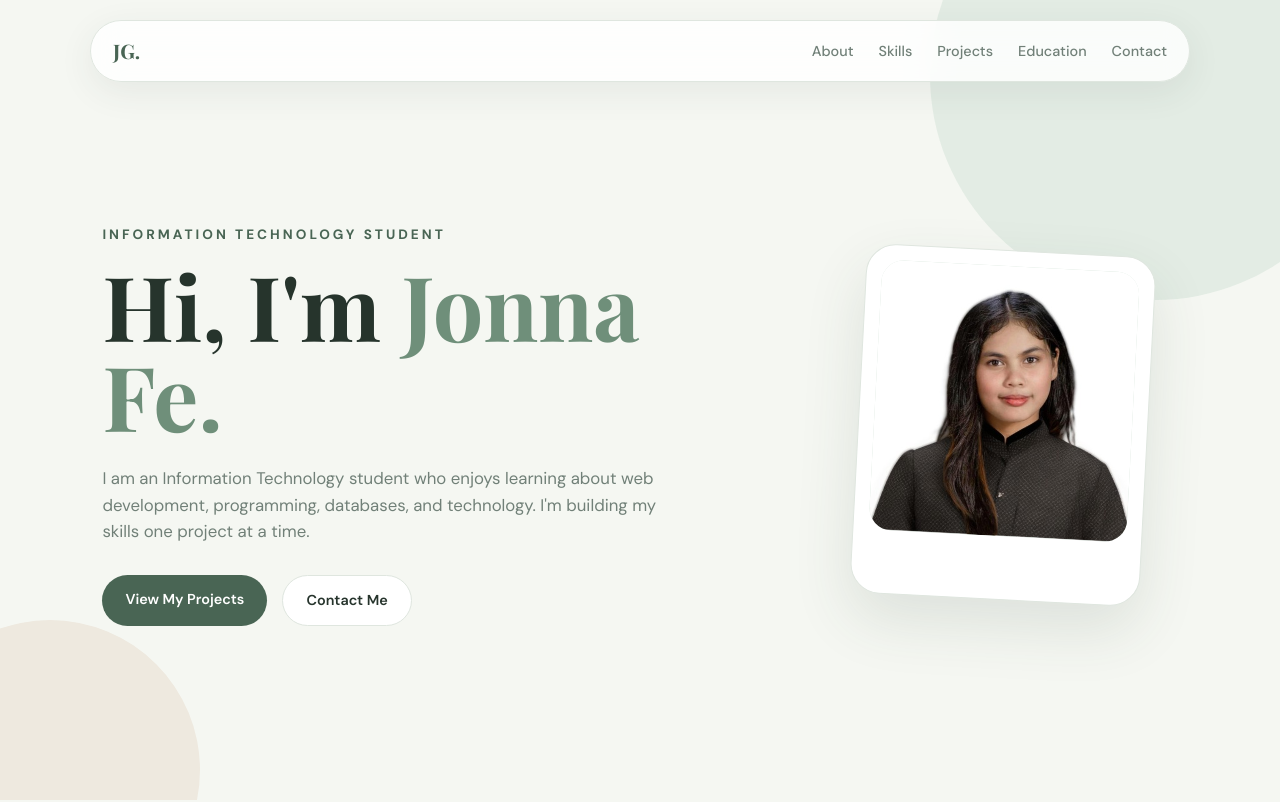
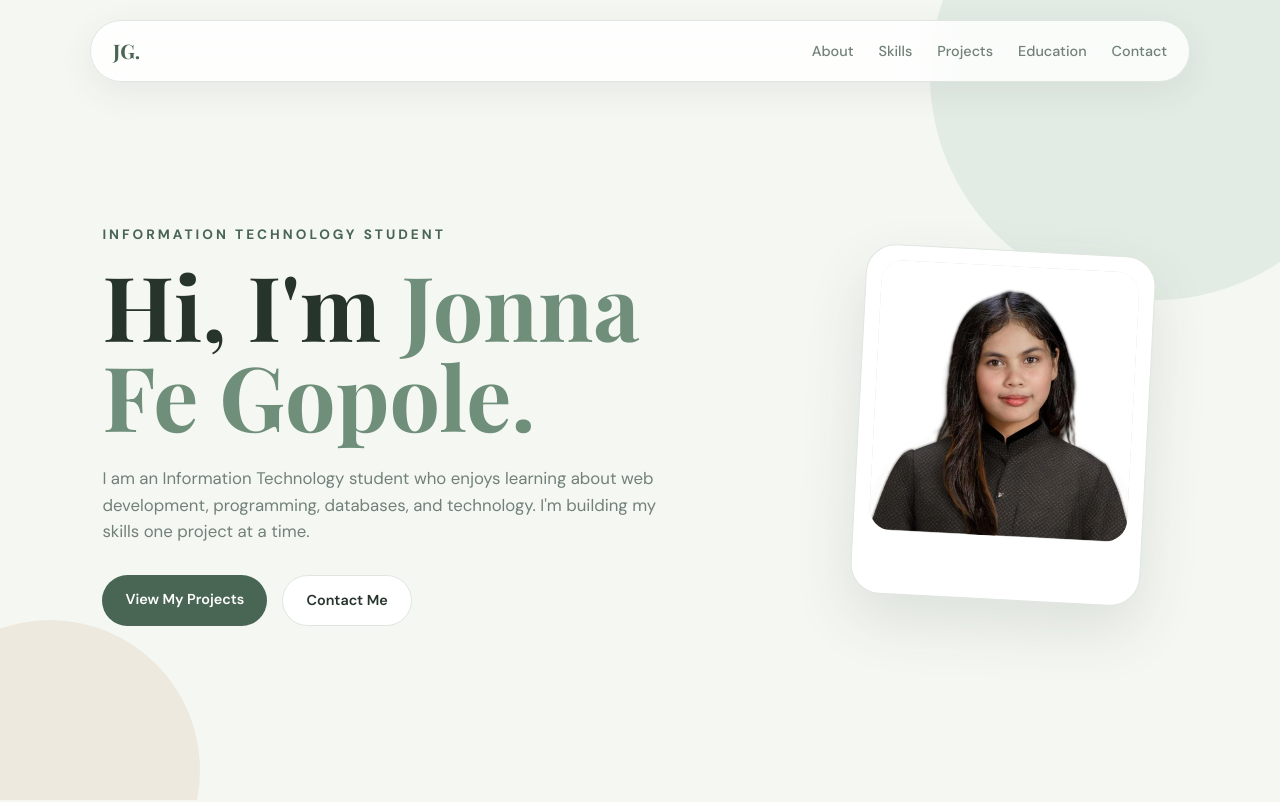
Before and after one commit to Jonnafegopole/Portfolio, a plain HTML site: page index.html in a window 1280 px wide. Shown: the top 802 px of the page. Drawn offline with nearby package versions, Linux system fonts and the light colour scheme.

Commit message:
change name

```diff
--- a/index.html
+++ b/index.html
@@ -744,7 +744,7 @@ footer {
             </div>
 
             <h1>
-                Hi, I'm <span>Jonna Fe.</span>
+                Hi, I'm <span>Jonna Fe Gopole.</span>
             </h1>
 
             <p class="hero-description">
```
